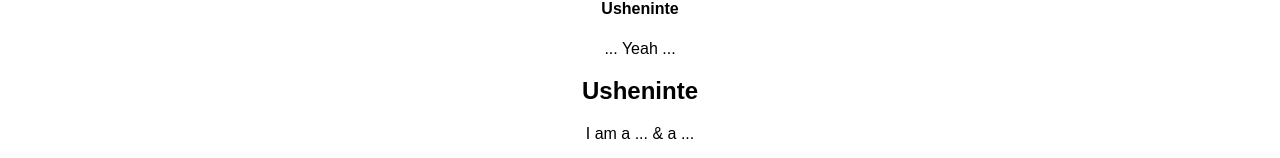
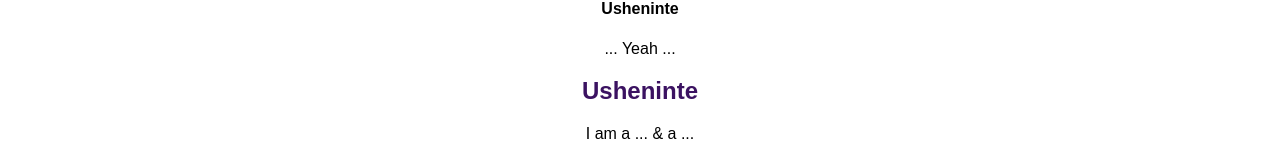
Before and after one commit to Usheninte/react-js-app, a React (Create React App) app: page / in a window 1280 px wide. Shown: the part 245-403 px from the top of the page. Built offline with nearby package versions, Linux system fonts and the light colour scheme.

Commit message:
growth++ in React coding

```diff
--- a/src/App.css
+++ b/src/App.css
@@ -22,6 +22,10 @@
   font-size: large;
 }
 
+.king {
+  color: #3b1261;
+}
+
 @keyframes App-logo-spin {
   from { transform: rotate(0deg); }
   to { transform: rotate(360deg); }
--- a/src/components/Intro.js
+++ b/src/components/Intro.js
@@ -57,7 +57,7 @@ class Intro extends Component {
         <p>My name is</p>
         <Name user_name={this.state.user_name}/>
         <p>... Yeah ...</p>
-        <h2>{this.state.user_name}</h2>
+        <h2 className="king">{this.state.user_name}</h2>
         <p>I am a {this.state.interest1} & a {this.state.interest2}</p>
         {/* <button onClick={() => { alert("I am Usheninte, The African!") }}>  */}
         {/* <button onClick={this.alertUser}> */}
--- a/src/components/Name.js
+++ b/src/components/Name.js
@@ -2,12 +2,12 @@ import React, { Component } from 'react';
 
 class Name extends Component {
 
-  constructor(props) {
+  /* constructor(props) {
     super(props);
     this.state = {
       name_displayed: 'First Name'
     }
-  }
+  } */
 
   componentDidMount() {
     console.log('mounted');
@@ -41,7 +41,8 @@ class Name extends Component {
 
     //code below binds the 'name_displayed' key in the this.state object to this.state
     //this make it possible for it to display its value whenever it is invoked in the Name component
-    const { name_displayed } = this.state;
+
+    //const { name_displayed } = this.state;
 
     return (
       <div style={finesse}>
```
